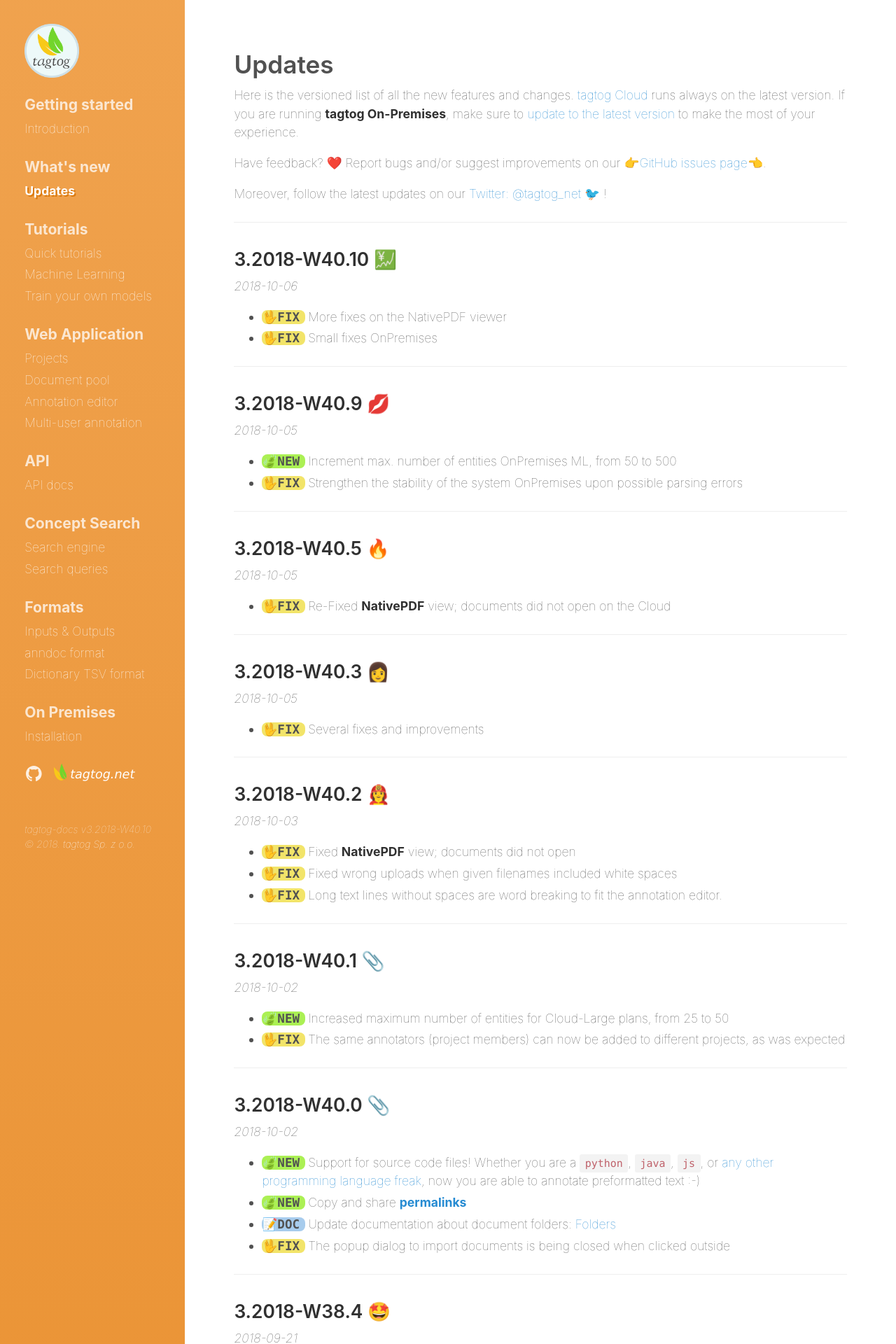
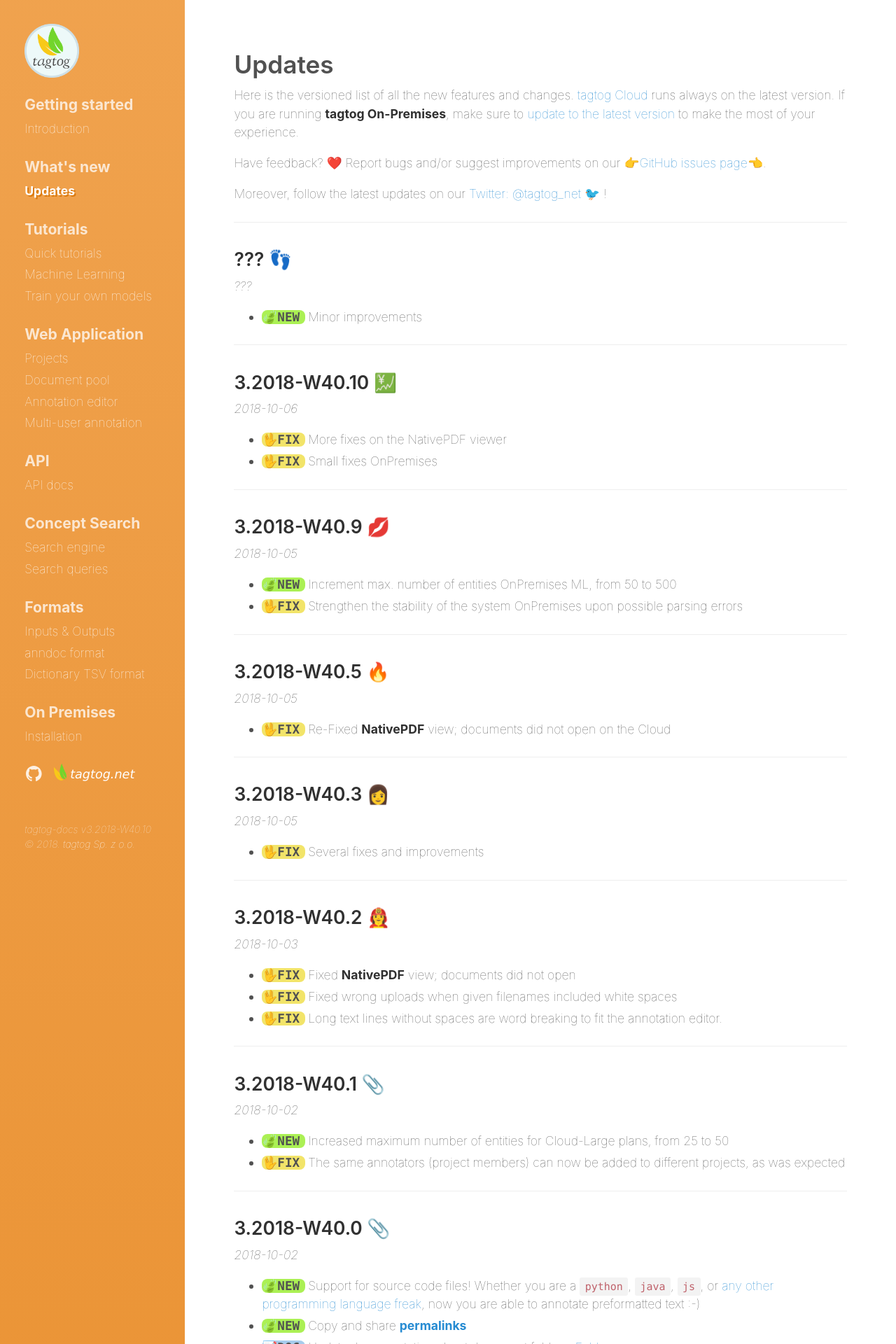
Before and after one commit to tagtogorg/tagtog-doc, a Jekyll site: the page built from updates.md, in a window 1280 px wide. Shown: the top 1920 px of the page at 70% size. Built offline with Jekyll 4.4.1, drawn with Linux system fonts in a browser that asks for light colours; nearby versions of some CDN libraries; emoji names are drawn with the system emoji font; some of the changed text lies outside the part shown.

Commit message:
update with sth

```diff
--- a/updates.md
+++ b/updates.md
@@ -11,6 +11,15 @@ Here is the versioned list of all the new features and changes. [tagtog Cloud](h
 Have feedback? :heart: Report bugs and/or suggest improvements on our [:point_right:GitHub issues page:point_left:](https://github.com/tagtog/tagtog-doc/issues).
 
 Moreover, follow the latest updates on our [Twitter: @tagtog_net 🐦](https://twitter.com/tagtog_net) !
+
+---
+
+## ??? 👣
+_???_
+
+<ul class="updates">
+  <li class="new"><span markdown="1">Minor improvements</span></li>
+</ul>
 
 ---
 
```
